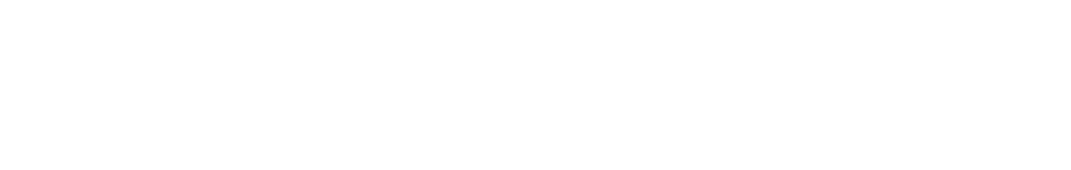
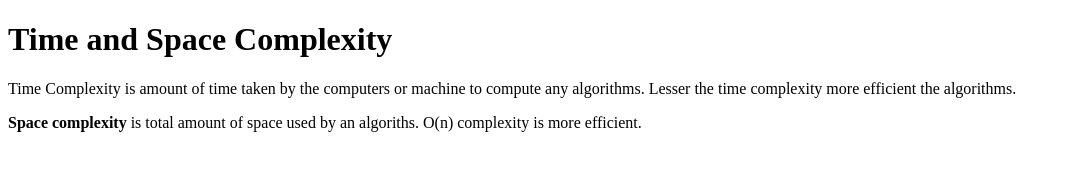
Before and after one commit to acciojob/time-and-space-complexity-ramrajsainiiitd, a website: page main.html in a window 1280 px wide. Shown: the whole page, without its empty margins (0-1071 px from the left). Drawn offline with Linux system fonts and the light colour scheme.

Commit message:
created a submission

```diff
--- a/main.html
+++ b/main.html
@@ -10,6 +10,15 @@
 	<!-- the entire body must be written by student -->
     <script type="text/javascript" src="./script.js">
 </script>
+	<h1>
+		Time and Space Complexity
+	</h1>
+<p>
+	Time Complexity is amount of time taken by the computers or machine to compute any algorithms. Lesser the time complexity more efficient the algorithms.
+</p>
+	<p>
+		<b>Space complexity</b> is total amount of space used by an algoriths. O(n) complexity is more efficient.
+	</p>
 
 </body>
 
```
